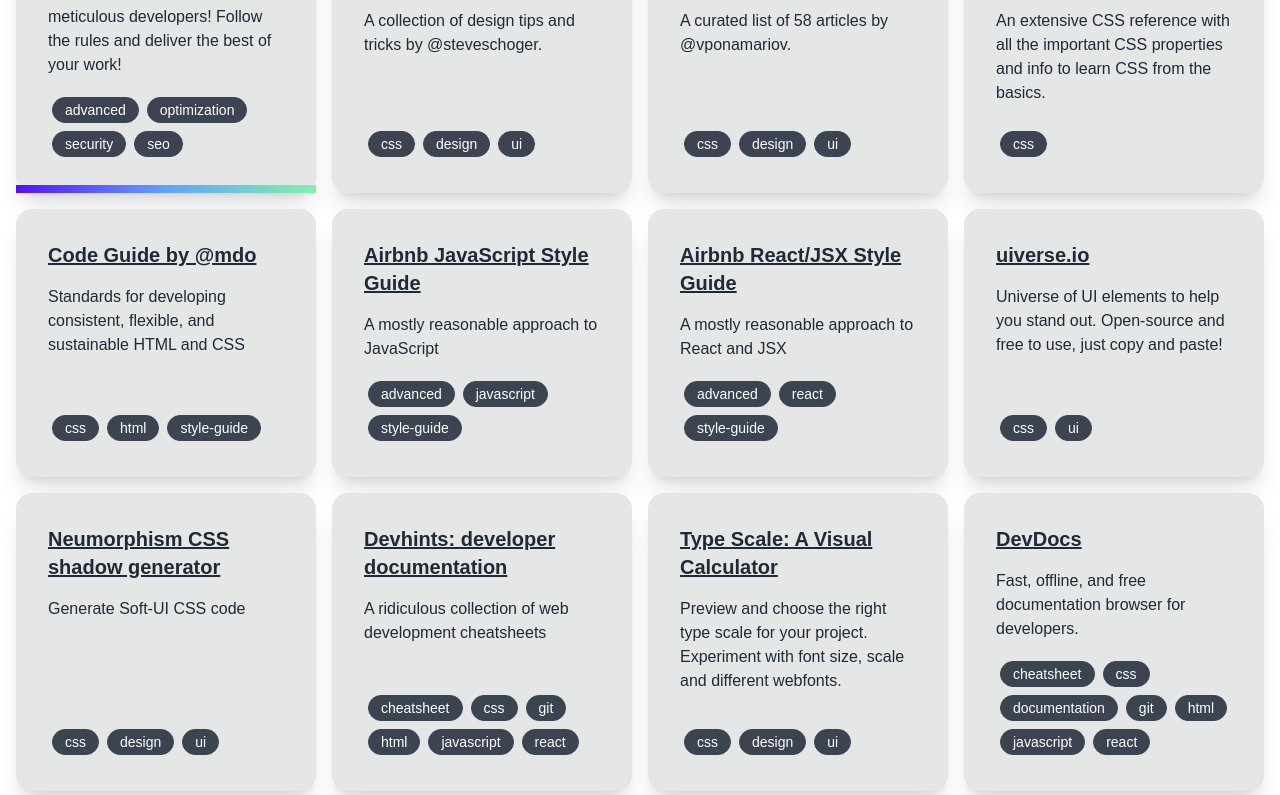
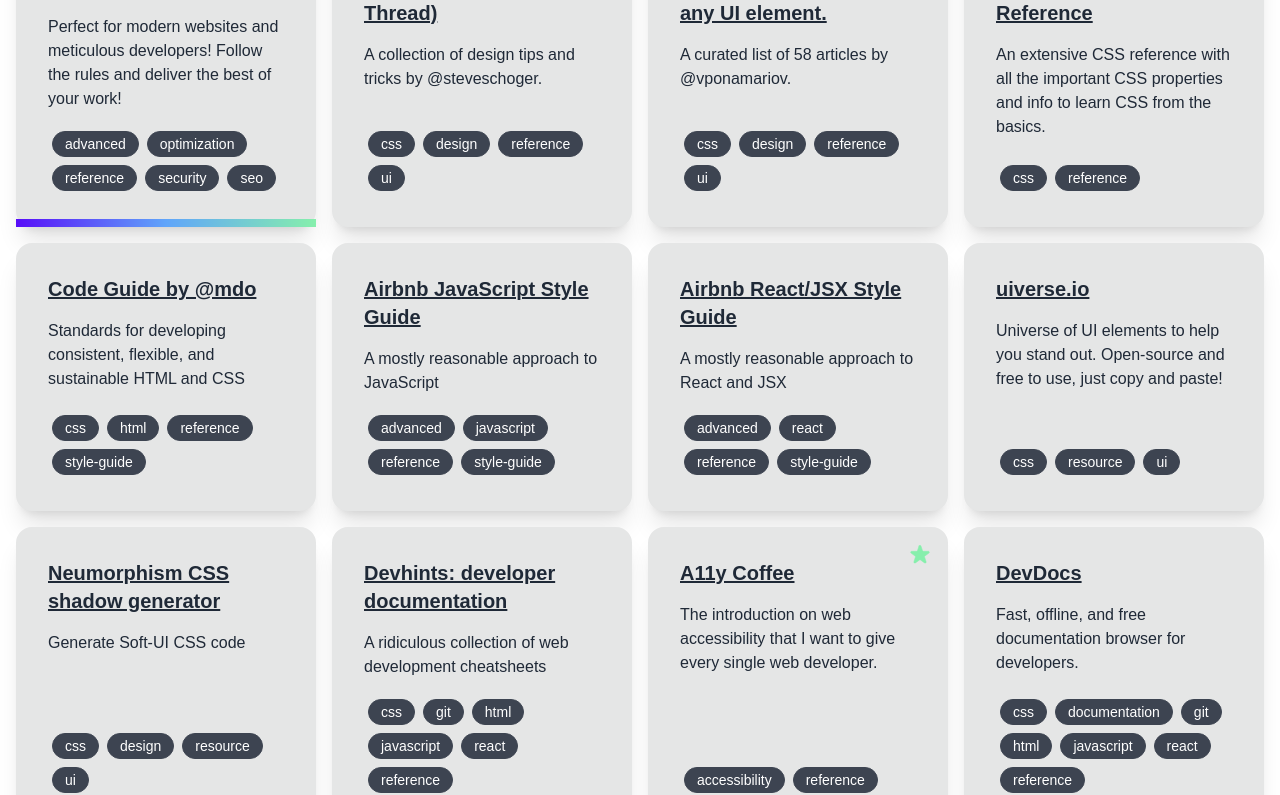
Before and after one commit to robertmcabee/Front-End-Resources, a Next.js app: page / in a window 1280 px wide. Shown: the part 1445-2240 px from the top of the page. Built offline with nearby package versions, Linux system fonts and the light colour scheme; a web font is replaced by a local one.

Commit message:
more resources

```diff
--- a/data/resources.ts
+++ b/data/resources.ts
@@ -10,7 +10,7 @@
     name: "htmlreference.io",
     url: "https://htmlreference.io/",
     description: "A free guide to all HTML elements and attributes.",
-    tags: ["html"],
+    tags: ["html", "reference"],
     starred: false,
   },
   {
@@ -18,7 +18,7 @@
     name: "CSS-Tricks",
     url: "https://css-tricks.com/",
     description: "CSS-Tricks is a website about websites.",
-    tags: ["css"],
+    tags: ["css", "reference"],
     starred: true,
   },
   {
@@ -27,7 +27,7 @@
     url: "https://developer.mozilla.org/en-US/docs/Web/JavaScript/Guide/Regular_Expressions/Cheatsheet",
     description:
       "An overall cheat sheet of all the capabilities of RegExp syntax.",
-    tags: ["regex", "javascript", "cheatsheet"],
+    tags: ["regex", "javascript", "reference"],
     starred: false,
   },
   {
@@ -36,7 +36,7 @@
     url: "https://boxicons.com/",
     description:
       "Boxicons is a free collection of carefully crafted open source icons. Designed on a 24px grid with the material guidelines",
-    tags: ["icons", "svg", "ui"],
+    tags: ["icons", "svg", "ui", "resource"],
     starred: false,
   },
   {
@@ -44,7 +44,7 @@
     name: "Iconoir: SVG Icons Library",
     url: "https://iconoir.com/",
     description: "The Simple and Definitive hand-crafted SVG Icons Library.",
-    tags: ["icons", "svg", "ui"],
+    tags: ["icons", "svg", "ui", "resource"],
     starred: false,
   },
   {
@@ -53,7 +53,7 @@
     url: "https://heroicons.com/",
     description:
       "Beautiful hand-crafted SVG icons, by the makers of Tailwind CSS.",
-    tags: ["icons", "svg", "ui"],
+    tags: ["icons", "svg", "ui", "resource"],
     starred: false,
   },
   {
@@ -61,7 +61,7 @@
     name: "Tabler Icons",
     url: "https://tablericons.com/",
     description: "800+ Highly customizable & free SVG icons.",
-    tags: ["icons", "svg", "ui"],
+    tags: ["icons", "svg", "ui", "resource"],
     starred: true,
   },
   {
@@ -70,7 +70,7 @@
     url: "https://www.toptal.com/developers/keycode",
     description:
       "Allows users to press any key and instantly get the JavaScript Key or Key Code KeyboardEvent. ",
-    tags: ["javascript"],
+    tags: ["javascript", "reference"],
     starred: false,
   },
   {
@@ -79,7 +79,7 @@
     url: "https://frontendchecklist.io/",
     description:
       "Perfect for modern websites and meticulous developers! Follow the rules and deliver the best of your work!",
-    tags: ["optimization", "security", "advanced", "seo"],
+    tags: ["optimization", "security", "advanced", "seo", "reference"],
     starred: true,
   },
   {
@@ -87,7 +87,7 @@
     name: "Design Tips (Twitter Thread)",
     url: "https://twitter.com/i/events/994601867987619840",
     description: "A collection of design tips and tricks by @steveschoger.",
-    tags: ["ui", "design", "css"],
+    tags: ["ui", "design", "css", "reference"],
     starred: false,
   },
   {
@@ -95,7 +95,7 @@
     name: "How to design almost any UI element.",
     url: "https://twitter.com/i/events/994601867987619840",
     description: "A curated list of 58 articles by @vponamariov.",
-    tags: ["ui", "design", "css"],
+    tags: ["ui", "design", "css", "reference"],
     starred: false,
   },
   {
@@ -104,7 +104,7 @@
     url: "https://tympanus.net/codrops/css_reference/",
     description:
       "An extensive CSS reference with all the important CSS properties and info to learn CSS from the basics.",
-    tags: ["css"],
+    tags: ["css", "reference"],
     starred: false,
   },
   {
@@ -113,7 +113,7 @@
     url: "https://codeguide.co/#css",
     description:
       "Standards for developing consistent, flexible, and sustainable HTML and CSS",
-    tags: ["css", "html", "style-guide"],
+    tags: ["css", "html", "style-guide", "reference"],
     starred: false,
   },
   {
@@ -121,7 +121,7 @@
     name: "Airbnb JavaScript Style Guide",
     url: "https://github.com/airbnb/javascript",
     description: "A mostly reasonable approach to JavaScript",
-    tags: ["advanced", "javascript", "style-guide"],
+    tags: ["advanced", "javascript", "style-guide", "reference"],
     starred: false,
   },
   {
@@ -129,7 +129,7 @@
     name: "Airbnb React/JSX Style Guide",
     url: "https://github.com/airbnb/javascript/tree/master/react",
     description: "A mostly reasonable approach to React and JSX",
-    tags: ["advanced", "react", "style-guide"],
+    tags: ["advanced", "react", "style-guide", "reference"],
     starred: false,
   },
   {
@@ -138,7 +138,7 @@
     url: "https://uiverse.io/",
     description:
       "Universe of UI elements to help you stand out. Open-source and free to use, just copy and paste!",
-    tags: ["css", "ui"],
+    tags: ["css", "ui", "resource"],
     starred: false,
   },
   {
@@ -146,7 +146,7 @@
     name: "Neumorphism CSS shadow generator",
     url: "https://neumorphism.io/#f0f0f0",
     description: "Generate Soft-UI CSS code",
-    tags: ["css", "design", "ui"],
+    tags: ["css", "design", "ui", "resource"],
     starred: false,
   },
   {
@@ -154,17 +154,17 @@
     name: "Devhints: developer documentation",
     url: "https://devhints.io/",
     description: "A ridiculous collection of web development cheatsheets",
-    tags: ["cheatsheet", "css", "git", "html", "javascript", "react"],
+    tags: ["reference", "css", "git", "html", "javascript", "react"],
     starred: false,
   },
   {
     id: 18,
-    name: "Type Scale: A Visual Calculator",
-    url: "https://type-scale.com/",
+    name: "A11y Coffee",
+    url: "https://a11y.coffee/",
     description:
-      "Preview and choose the right type scale for your project. Experiment with font size, scale and different webfonts.",
-    tags: ["ui", "design", "css"],
-    starred: false,
+      "The introduction on web accessibility that I want to give every single web developer.",
+    tags: ["accessibility", "reference"],
+    starred: true,
   },
   {
     id: 19,
@@ -173,7 +173,7 @@
     description:
       "Fast, offline, and free documentation browser for developers.",
     tags: [
-      "cheatsheet",
+      "reference",
       "css",
       "documentation",
       "git",
@@ -189,7 +189,7 @@
     url: "https://beta.reactjs.org/learn",
     description:
       "Learn how to think in React with step-by-step explanations and interactive examples.",
-    tags: ["react", "documentation"],
+    tags: ["react", "documentation", "reference"],
     starred: true,
   },
   {
@@ -198,7 +198,7 @@
     url: "https://www.patterns.dev/posts/classic-design-patterns/",
     description:
       "The classic JavaScript design patterns book, updated to ES2015+ syntax.",
-    tags: ["javascript"],
+    tags: ["javascript", "reference"],
     starred: false,
   },
   {
@@ -207,7 +207,7 @@
     url: "https://www.frontendmentor.io",
     description:
       "Improve your front-end skills by building real projects. Solve real-world HTML, CSS and JavaScript challenges.",
-    tags: ["css", "html"],
+    tags: ["css", "html", "resource"],
     starred: false,
   },
   {
@@ -216,7 +216,7 @@
     url: "https://www.codewars.com/",
     description:
       "Improve your development skills by training with your peers on code kata that continuously challenge and push your coding practice.",
-    tags: ["javascript"],
+    tags: ["javascript", "resource"],
     starred: false,
   },
   {
@@ -225,7 +225,7 @@
     url: "https://undraw.co",
     description:
       "The design project with open-source illustrations for any idea you can imagine and create. Create beautiful websites, products and applications with your color, for free.",
-    tags: ["images", "svg"],
+    tags: ["images", "svg", "resource"],
     starred: false,
   },
   {
@@ -234,7 +234,7 @@
     url: "https://unsplash.com",
     description:
       "Beautiful, free images and photos that you can download and use for any project. Better than any royalty free or stock photos.",
-    tags: ["images"],
+    tags: ["images", "resource"],
     starred: false,
   },
   {
@@ -243,7 +243,7 @@
     url: "https://www.pexels.com",
     description:
       "Free stock photos & videos you can use everywhere. Browse millions of high-quality royalty free stock images & copyright free pictures. No attribution required.",
-    tags: ["images"],
+    tags: ["images", "resource"],
     starred: false,
   },
   {
@@ -252,7 +252,7 @@
     url: "https://www.amp-what.com",
     description:
       "Fast lookup and reference for HTML entities and Unicode characters. Hex or decimal code for punctuation marks, mathematical symbols, icons and more.",
-    tags: ["html"],
+    tags: ["html", "reference"],
     starred: false,
   },
   {
@@ -261,7 +261,7 @@
     url: "https://youmightnotneed.com/lodash/",
     description:
       "The most comprehensive unit tested collection of lodash methods implemented in vanilla js",
-    tags: ["javascript"],
+    tags: ["javascript", "reference"],
     starred: false,
   },
   {
@@ -270,7 +270,7 @@
     url: "http://ndpsoftware.com/git-cheatsheet.html#loc=index;",
     description:
       "Interactive Git Cheatsheet, categorizing commands based on what they affect.",
-    tags: ["git", "cheatsheet"],
+    tags: ["git", "reference"],
     starred: false,
   },
   {
@@ -279,7 +279,7 @@
     url: "https://regexr.com/",
     description:
       "RegExr is an online tool to learn, build, & test Regular Expressions (RegEx / RegExp).",
-    tags: ["regex", "javascript"],
+    tags: ["regex", "javascript", "reference"],
     starred: true,
   },
   {
@@ -288,7 +288,7 @@
     url: "https://cheatsheetseries.owasp.org/cheatsheets/Cross_Site_Scripting_Prevention_Cheat_Sheet.html",
     description:
       "This cheat sheet provides guidance to prevent XSS vulnerabilities.",
-    tags: ["security", "advanced"],
+    tags: ["security", "advanced", "reference"],
     starred: false,
   },
   {
@@ -297,7 +297,7 @@
     url: "https://css-tricks.com/snippets/css/a-guide-to-flexbox/",
     description:
       "Our comprehensive guide to CSS flexbox layout. This complete guide explains everything about flexbox.",
-    tags: ["css", "flexbox"],
+    tags: ["css", "flexbox", "reference"],
     starred: true,
   },
 
@@ -307,7 +307,7 @@
     url: "https://www.notion.so/fateen45/Git-GitHub-61bc81766b2e4c7d9a346db3078ce833",
     description:
       "Explains almost everything one needs to know, covering all the basic features, commands, and concepts in one place.",
-    tags: ["git"],
+    tags: ["git", "reference"],
     starred: false,
   },
   {
@@ -316,7 +316,7 @@
     url: "https://www.portent.com/blog/seo/developers-seo-guide.htm",
     description:
       "Read this guide and you'll never have last minute SEO requests again.",
-    tags: ["optimization", "seo"],
+    tags: ["optimization", "seo", "reference"],
     starred: false,
   },
   {
@@ -325,7 +325,7 @@
     url: "https://fffuel.co/cccolor/",
     description:
       "Simple online color picker for web designers, with color values automagically available as RGB, HSL, or hex Perfect for CSS and HTML.",
-    tags: ["css", "design"],
+    tags: ["css", "design", "resource"],
     starred: false,
   },
   {
@@ -334,7 +334,7 @@
     url: "https://javascript.info",
     description:
       "How it's done now. From the basics to advanced topics with simple, but detailed explanations.",
-    tags: ["javascript"],
+    tags: ["javascript", "reference"],
     starred: true,
   },
   {
@@ -343,7 +343,7 @@
     url: "https://marksheet.io",
     description:
       "MarkSheet is a free tutorial to learn HTML and CSS. It's short (just as long as a 50 page book), simple (for everyone: beginners, designers, developers), and free.",
-    tags: ["html", "css"],
+    tags: ["html", "css", "reference"],
     starred: false,
   },
   {
@@ -351,8 +351,8 @@
     name: "Scrimba Free Courses",
     url: "https://scrimba.com/topic/free",
     description:
-      "These courses are 100% free. They range across a wide variety of subjects, like HTML, CSS, JavaScript, React, Vue, and much more. Most of them are about an hour in length, but some are longer and more comprehensive.",
-    tags: ["html", "css", "javascript", "react"],
+      "These courses are 100% free. They range across a wide variety of subjects, like HTML, CSS, JavaScript, React, Vue, and much more.",
+    tags: ["html", "css", "javascript", "react", "reference"],
     starred: false,
   },
   {
@@ -361,7 +361,7 @@
     url: "https://www.smashingmagazine.com/2019/02/accessibility-webinar/",
     description:
       "Find out about some unexpected properties of HTML elements that not only have a huge impact on accessibility, but also turn out to be pretty good for performance, too.",
-    tags: ["accessibility", "html"],
+    tags: ["accessibility", "html", "reference"],
     starred: false,
   },
   {
@@ -370,7 +370,7 @@
     url: "https://www.scottohara.me/blog/2017/04/14/inclusively-hidden.html",
     description:
       "There are various ways to hide content in web interfaces, but are you aware of the different effects they have on the accessibility of that content?",
-    tags: ["accessibility", "html", "css"],
+    tags: ["accessibility", "html", "css", "reference"],
     starred: false,
   },
   {
@@ -379,7 +379,76 @@
     url: "https://inclusive-components.design",
     description:
       "A blog trying to be a pattern library. All about designing inclusive web interfaces, piece by piece.",
-    tags: ["accessibility", "html", "css"],
+    tags: ["accessibility", "html", "css", "reference"],
+    starred: false,
+  },
+  {
+    id: 42,
+    name: "CSS Gradient Generator",
+    url: "https://www.joshwcomeau.com/gradient-generator/",
+    description: "Beautiful, lush gradients.",
+    tags: ["css", "design", "resource"],
+    starred: false,
+  },
+  {
+    id: 43,
+    name: "HTML5 UP",
+    url: "https://html5up.net/",
+    description:
+      "Responsive HTML5 and CSS3 site templates designed by @ajlkn and released under the Creative Commons license.",
+    tags: ["html", "resource"],
+    starred: false,
+  },
+  {
+    id: 44,
+    name: "TypeScript Tutorial for JS Programmers Who Know How to Build a Todo App",
+    url: "https://ts.chibicode.com/todo/",
+    description: "Learn TypeScript by Building a Todo App",
+    tags: ["typescript", "reference"],
+    starred: true,
+  },
+  {
+    id: 45,
+    name: "React+TypeScript Cheatsheets",
+    url: "https://github.com/typescript-cheatsheets/react",
+    description:
+      "Cheatsheets for experienced React developers getting started with TypeScript",
+    tags: ["react", "typescript", "reference"],
+    starred: false,
+  },
+  {
+    id: 46,
+    name: "RegexOne",
+    url: "https://regexone.com",
+    description:
+      "RegexOne provides a set of interactive lessons and exercises to help you learn regular expressions",
+    tags: ["regex", "reference"],
+    starred: false,
+  },
+  {
+    id: 47,
+    name: "Type Scale: A Visual Calculator",
+    url: "https://type-scale.com/",
+    description:
+      "Preview and choose the right type scale for your project. Experiment with font size, scale and different webfonts.",
+    tags: ["ui", "design", "css", "resource"],
+    starred: false,
+  },
+  {
+    id: 48,
+    name: "Material Symbols",
+    url: "https://fonts.google.com/icons",
+    description:
+      "Material Symbols are our newest icons consolidating over 2,500 glyphs in a single font file with a wide range of design variants.",
+    tags: ["icons", "svg", "ui", "resource"],
+    starred: false,
+  },
+  {
+    id: 49,
+    name: "1 LOC",
+    url: "https://1loc.dev",
+    description: "Favorite JavaScript utilities in a single line of code",
+    tags: ["javascript", "resource"],
     starred: false,
   },
   // {
```
